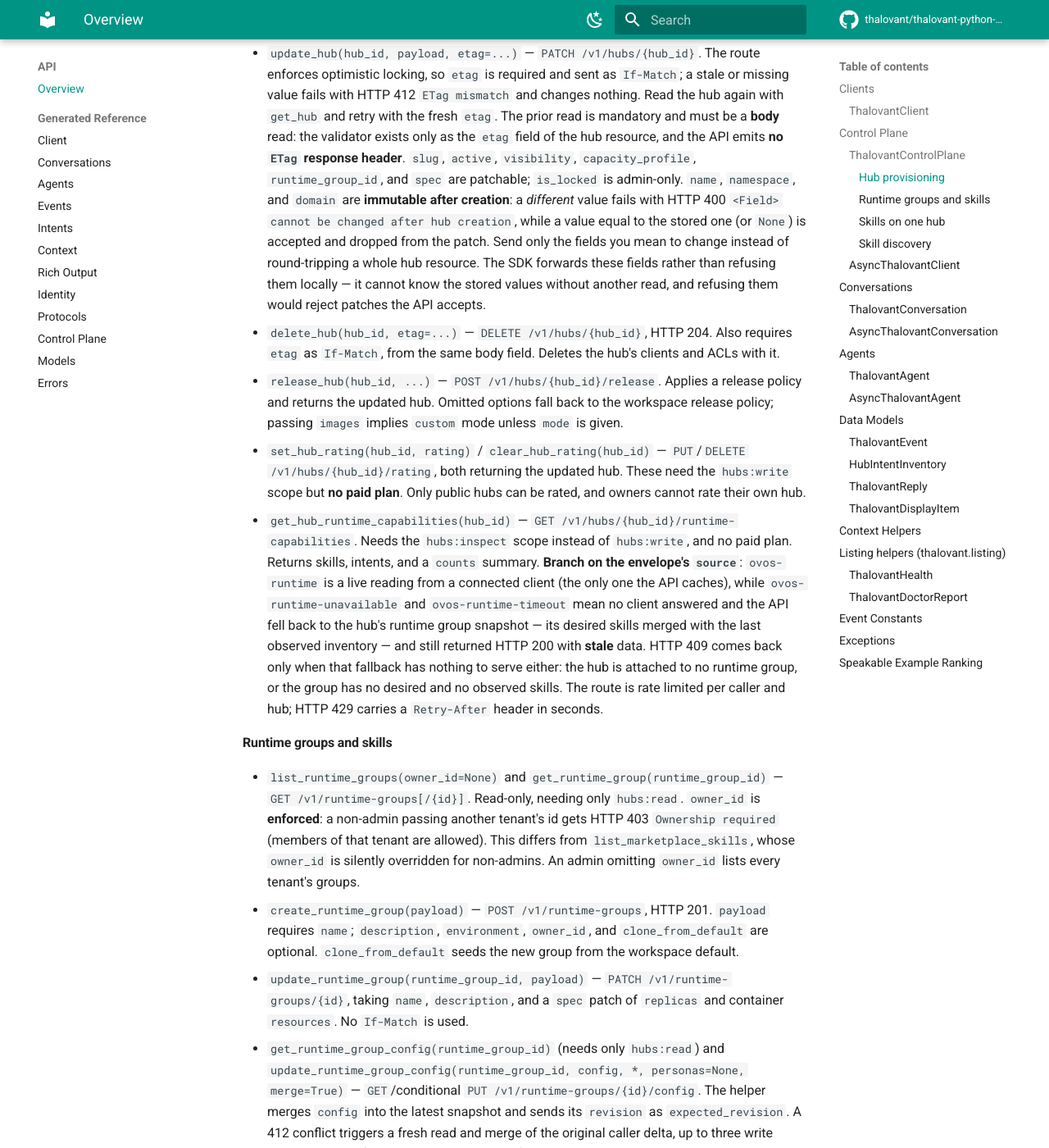
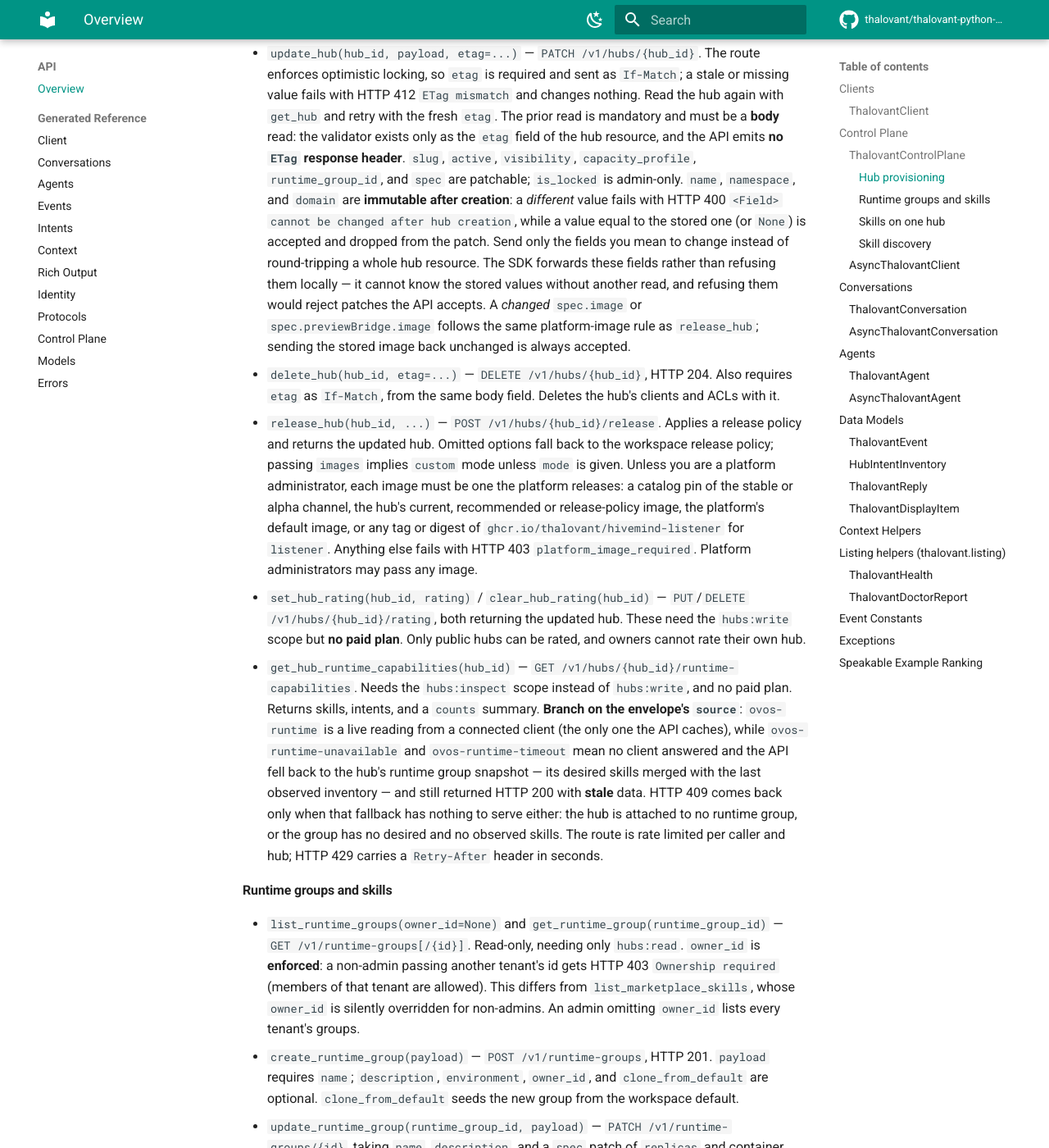
Before and after one commit to thalovant/thalovant-python-sdk, an MkDocs documentation site: the page built from docs/api-reference.md, in a window 1280 px wide and 1400 px high, scrolled down 5047 px. Shown: the whole window at 82% size. Built offline with MkDocs 1.6.1 and Material for MkDocs 9.7.7, drawn with Linux system fonts in a browser that asks for light colours; comment, search, counter and statistics services are not loaded; some of the changed text lies outside the part shown.

Commit message:
Say that a release may pin only platform images (#92)
thalovant-api#370 (issue thalovant-api#369) narrowed the release routes: a
caller who is not a platform administrator may pin only platform images (a
catalog pin of either channel, the current, recommended or policy image, the
platform default, or any tag or digest of ghcr.io/thalovant/ovos-core for a
runtime core and ghcr.io/thalovant/hivemind-listener for a hub listener).
Anything else is refused with HTTP 403 platform_image_required. The docs
still said passing images switches to custom mode, with no limit.

Documentation only: no signature or behaviour change.

Co-authored-by: Claude Opus 5.5 (1M context) <noreply@anthropic.com>

```diff
--- a/docs/api-reference.md
+++ b/docs/api-reference.md
@@ -196,14 +196,21 @@ spellings, which are converted before the request is sent.
   only the fields you mean to change instead of round-tripping a whole hub
   resource. The SDK forwards these fields rather than refusing them locally —
   it cannot know the stored values without another read, and refusing them
-  would reject patches the API accepts.
+  would reject patches the API accepts. A *changed* `spec.image` or
+  `spec.previewBridge.image` follows the same platform-image rule as
+  `release_hub`; sending the stored image back unchanged is always accepted.
 - `delete_hub(hub_id, etag=...)` — `DELETE /v1/hubs/{hub_id}`, HTTP 204. Also
   requires `etag` as `If-Match`, from the same body field. Deletes the hub's
   clients and ACLs with it.
 - `release_hub(hub_id, ...)` — `POST /v1/hubs/{hub_id}/release`. Applies a
   release policy and returns the updated hub. Omitted options fall back to the
   workspace release policy; passing `images` implies `custom` mode unless
-  `mode` is given.
+  `mode` is given. Unless you are a platform administrator, each image must be
+  one the platform releases: a catalog pin of the stable or alpha channel, the
+  hub's current, recommended or release-policy image, the platform's default
+  image, or any tag or digest of `ghcr.io/thalovant/hivemind-listener` for
+  `listener`. Anything else fails with HTTP 403 `platform_image_required`.
+  Platform administrators may pass any image.
 - `set_hub_rating(hub_id, rating)` / `clear_hub_rating(hub_id)` —
   `PUT`/`DELETE /v1/hubs/{hub_id}/rating`, both returning the updated hub.
   These need the `hubs:write` scope but **no paid plan**. Only public hubs can
@@ -247,8 +254,9 @@ spellings, which are converted before the request is sent.
   coordinating writers. Lists are replaced; `personas` is replaced only when passed.
   HTTP failures expose `ThalovantAPIError.status_code`.
 - `release_runtime_group(runtime_group_id, ...)` —
-  `POST /v1/runtime-groups/{id}/release`, with the same options as
-  `release_hub`.
+  `POST /v1/runtime-groups/{id}/release`, with the same options and the same
+  platform-image rule as `release_hub`. For `core`, any tag or digest of
+  `ghcr.io/thalovant/ovos-core` is accepted.
 - `delete_runtime_group(runtime_group_id)` — `DELETE /v1/runtime-groups/{id}`,
   HTTP 204. The API answers HTTP 409 for the default group and for a group
   that still has hubs attached.
```
Also changed, not shown: README.md (+2 -0 lines), 1 other file.
